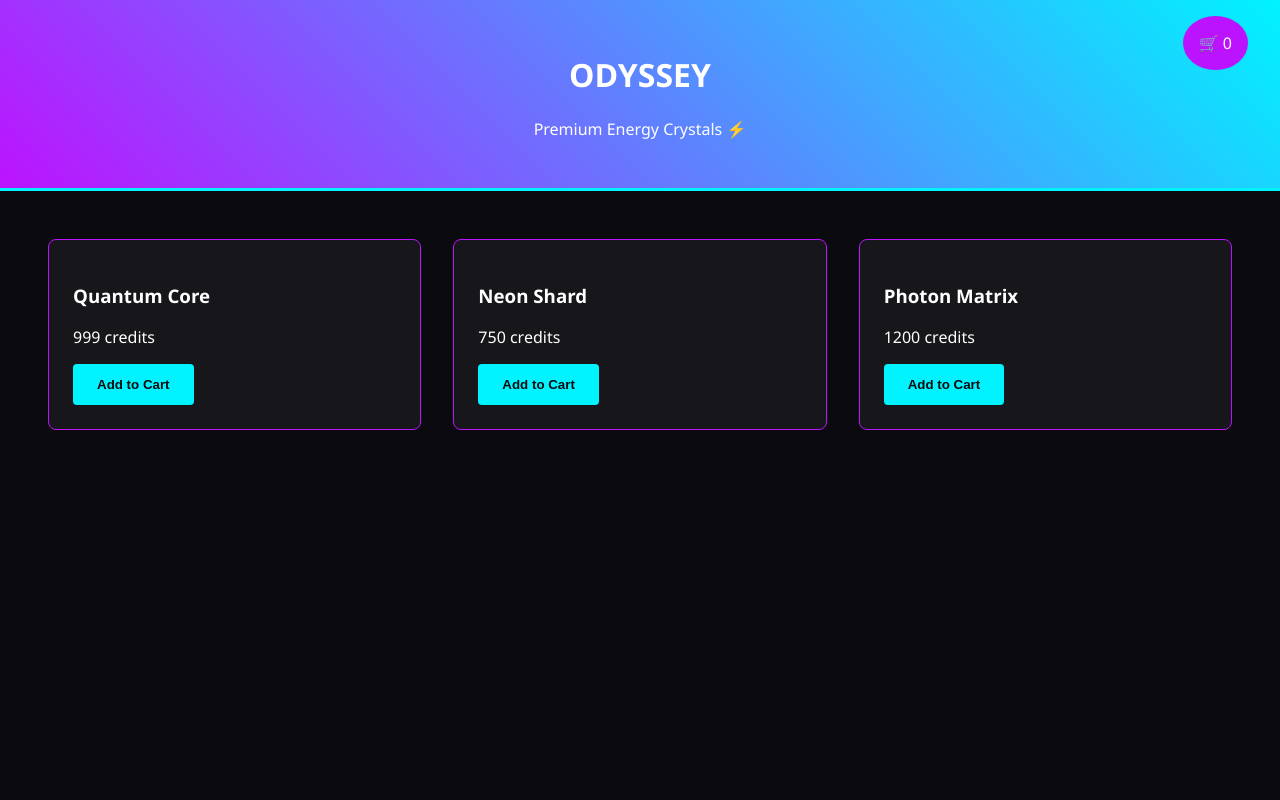
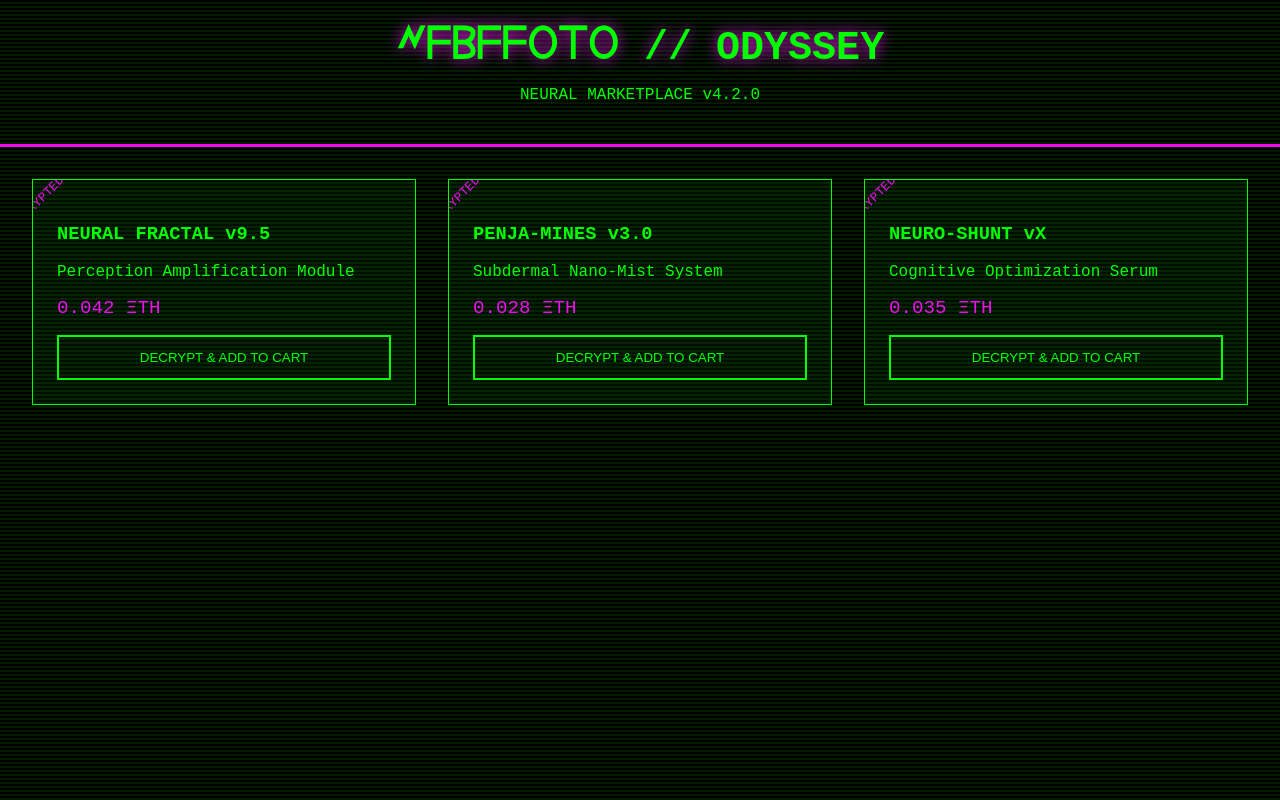
Before and after one commit to ItzBagelx/vgn, a plain HTML site: page index.html in a window 1280 px wide. Drawn offline with Linux system fonts and the light colour scheme.

Commit message:
Update index.html

```diff
--- a/index.html
+++ b/index.html
@@ -3,111 +3,168 @@
 <head>
     <meta charset="UTF-8">
     <meta name="viewport" content="width=device-width, initial-scale=1.0">
-    <title>Odyssey | Energy Crystals</title>
+    <title>ODYSSEY // Neural Marketplace</title>
     <style>
         :root {
-            --neon-blue: #00f3ff;
-            --neon-purple: #bc13fe;
-            --dark-bg: #0a0a0f;
+            --neon-pink: #ff00ff;
+            --matrix-green: #00ff00;
+            --hacker-bg: #000;
+            --scanline: rgba(0, 255, 0, 0.1);
         }
 
         body {
-            background: var(--dark-bg);
-            color: white;
-            font-family: 'Segoe UI', sans-serif;
+            background: var(--hacker-bg);
+            color: var(--matrix-green);
+            font-family: 'Courier New', monospace;
             margin: 0;
+            overflow-x: hidden;
+        }
+
+        /* CRT screen effect */
+        body::after {
+            content: "";
+            position: fixed;
+            top: 0;
+            left: 0;
+            width: 100%;
+            height: 100%;
+            background: repeating-linear-gradient(
+                0deg,
+                var(--scanline) 0px,
+                var(--scanline) 2px,
+                transparent 2px,
+                transparent 4px
+            );
+            pointer-events: none;
         }
 
         .header {
-            background: linear-gradient(45deg, var(--neon-purple), var(--neon-blue));
-            padding: 2rem;
+            border-bottom: 3px solid var(--neon-pink);
+            padding: 1.5rem;
             text-align: center;
-            border-bottom: 3px solid var(--neon-blue);
+            position: relative;
+        }
+
+        .header h1 {
+            font-size: 2.5rem;
+            text-shadow: 0 0 15px var(--neon-pink);
+            margin: 0;
+            animation: glitch 2s infinite;
         }
 
         .product-grid {
             display: grid;
-            grid-template-columns: repeat(3, 1fr);
+            grid-template-columns: repeat(auto-fit, minmax(300px, 1fr));
             gap: 2rem;
-            padding: 3rem;
+            padding: 2rem;
         }
 
         .product-card {
-            background: rgba(255, 255, 255, 0.05);
-            border: 1px solid var(--neon-purple);
-            border-radius: 8px;
+            background: rgba(0, 255, 0, 0.05);
+            border: 1px solid var(--matrix-green);
             padding: 1.5rem;
-            transition: transform 0.3s;
+            position: relative;
+            overflow: hidden;
         }
 
-        .product-card:hover {
-            transform: translateY(-5px);
-            box-shadow: 0 0 15px var(--neon-purple);
+        .product-card::before {
+            content: "ENCRYPTED";
+            position: absolute;
+            rotate: -45deg;
+            left: -30px;
+            top: 15px;
+            color: var(--neon-pink);
+            font-size: 0.8rem;
+        }
+
+        .crypto-price {
+            color: var(--neon-pink);
+            font-size: 1.2rem;
+            margin: 1rem 0;
         }
 
         .add-to-cart {
-            background: var(--neon-blue);
-            color: var(--dark-bg);
-            border: none;
-            padding: 0.8rem 1.5rem;
+            background: transparent;
+            border: 2px solid var(--matrix-green);
+            color: var(--matrix-green);
+            padding: 0.8rem;
             cursor: pointer;
-            font-weight: bold;
-            border-radius: 4px;
+            width: 100%;
+            transition: 0.3s;
         }
 
-        .cart-counter {
-            position: fixed;
-            top: 1rem;
-            right: 2rem;
-            background: var(--neon-purple);
-            padding: 1rem;
-            border-radius: 50%;
+        .add-to-cart:hover {
+            background: var(--matrix-green);
+            color: var(--hacker-bg);
+        }
+
+        @keyframes glitch {
+            0% { transform: translate(0); }
+            20% { transform: translate(-2px, 2px); }
+            40% { transform: translate(-2px, -2px); }
+            60% { transform: translate(2px, 2px); }
+            80% { transform: translate(2px, -2px); }
+            100% { transform: translate(0); }
         }
     </style>
 </head>
 <body>
     <div class="header">
-        <h1>ODYSSEY</h1>
-        <p>Premium Energy Crystals ⚡</p>
+        <h1>𐊏𐊇𐊂𐊇𐊇𐊒𐊗𐊒 // ODYSSEY</h1>
+        <p>NEURAL MARKETPLACE v4.2.0</p>
     </div>
 
     <div class="product-grid">
         <div class="product-card">
-            <h3>Quantum Core</h3>
-            <p>999 credits</p>
-            <button class="add-to-cart">Add to Cart</button>
+            <h3>NEURAL FRACTAL v9.5</h3>
+            <p>Perception Amplification Module</p>
+            <div class="crypto-price">0.042 ΞTH</div>
+            <button class="add-to-cart">DECRYPT & ADD TO CART</button>
         </div>
+
         <div class="product-card">
-            <h3>Neon Shard</h3>
-            <p>750 credits</p>
-            <button class="add-to-cart">Add to Cart</button>
+            <h3>PENJA-MINES v3.0</h3>
+            <p>Subdermal Nano-Mist System</p>
+            <div class="crypto-price">0.028 ΞTH</div>
+            <button class="add-to-cart">DECRYPT & ADD TO CART</button>
         </div>
+
         <div class="product-card">
-            <h3>Photon Matrix</h3>
-            <p>1200 credits</p>
-            <button class="add-to-cart">Add to Cart</button>
+            <h3>NEURO-SHUNT vX</h3>
+            <p>Cognitive Optimization Serum</p>
+            <div class="crypto-price">0.035 ΞTH</div>
+            <button class="add-to-cart">DECRYPT & ADD TO CART</button>
         </div>
     </div>
 
-    <div class="cart-counter">🛒 <span id="cartCount">0</span></div>
+    <script>
+        // Fake blockchain verification
+        class GameBlockchain {
+            constructor() {
+                this.cart = [];
+                this.walletConnected = false;
+            }
 
-    <script>
-        let cartItems = 0;
-        // Add to existing script in index.html
-document.querySelector('.cart-counter').addEventListener('click', () => {
-    localStorage.setItem('cartCount', cartItems);
-    window.location.href = 'checkout.html';
-});
+            fakeConnect() {
+                this.walletConnected = true;
+                alert('[GAME] Neural wallet connected\nBalance: 3.142 ΞTH');
+            }
+        }
 
-
-        document.querySelectorAll('.add-to-cart').forEach(button => {
-            button.addEventListener('click', () => {
-                cartItems++;
-                document.getElementById('cartCount').textContent = cartItems;
-                button.textContent = "Added!";
-                setTimeout(() => {
-                    button.textContent = "Add to Cart";
-                }, 1000);
+        const blockchain = new GameBlockchain();
+        document.querySelectorAll('.add-to-cart').forEach(btn => {
+            btn.addEventListener('click', () => {
+                if (!blockchain.walletConnected) {
+                    blockchain.fakeConnect();
+                } else {
+                    btn.textContent = 'ENCRYPTING...';
+                    setTimeout(() => {
+                        btn.textContent = 'ADDED TO NEURAL CART';
+                        setTimeout(() => {
+                            btn.textContent = 'DECRYPT & ADD TO CART';
+                        }, 2000);
+                    }, 1000);
+                }
             });
         });
     </script>
```
